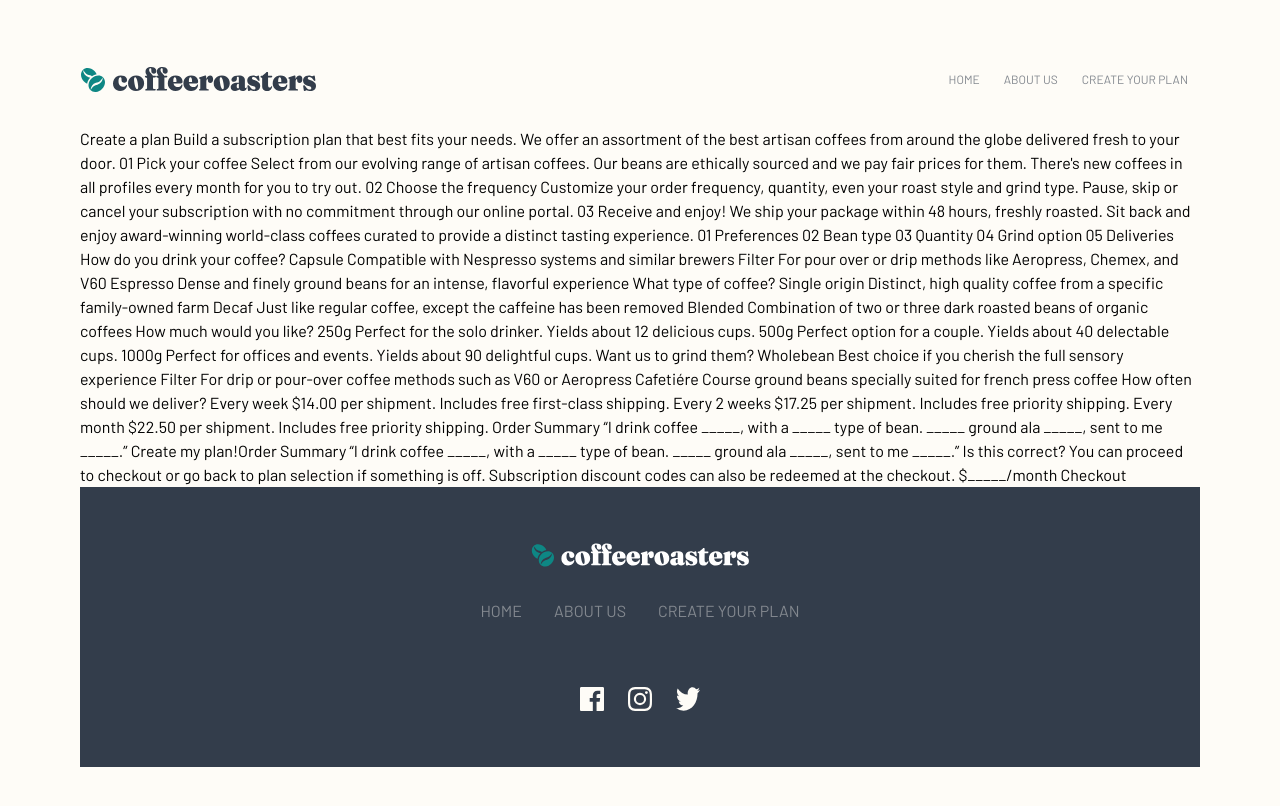
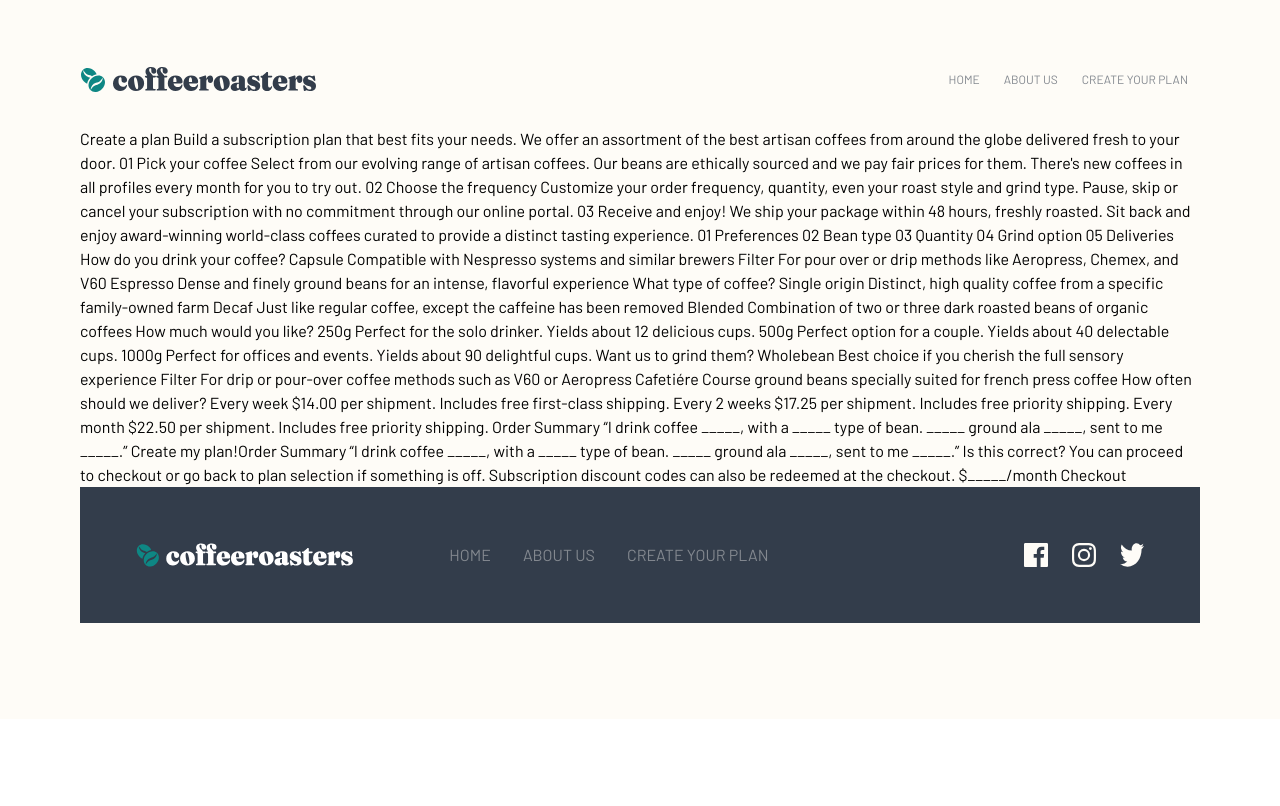
Before and after one commit to Guin-/coffeeroasters, a React (Create React App) app: page /subscribe in a window 1280 px wide. Shown: the top 806 px of the page. Built offline with nearby package versions, Linux system fonts and the light colour scheme.

Commit message:
desktop footer styles

```diff
--- a/src/components/Footer.js
+++ b/src/components/Footer.js
@@ -6,8 +6,8 @@ import twitter from '../assets/shared/desktop/icon-twitter.svg'
 
 function Footer () {
   return (
-    <div className="footer bg-darkGray flex flex-col justify-center items-center text-center gap-12 md:gap-16 p-14">
-      <div className="content flex flex-col justify-between gap-12 md:gap-8">
+    <div className="footer bg-darkGray flex flex-col justify-center items-center text-center gap-12 md:gap-16 p-14 lg:flex-row lg:justify-between">
+      <div className="content flex flex-col justify-between gap-12 md:gap-8 lg:flex-row lg:gap-24">
         <div className="logo mx-auto">
           <img src={footerLogo} alt="logo" className="h-6 "/>
         </div>
```
